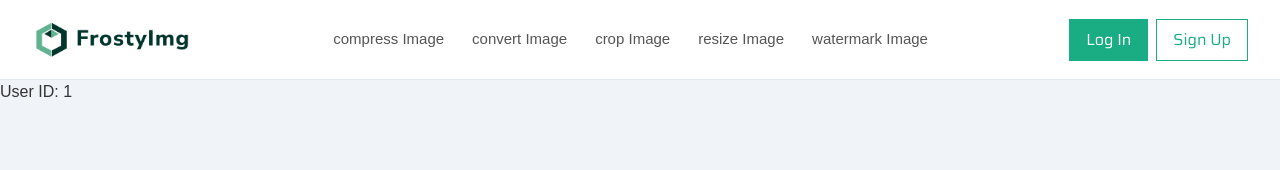
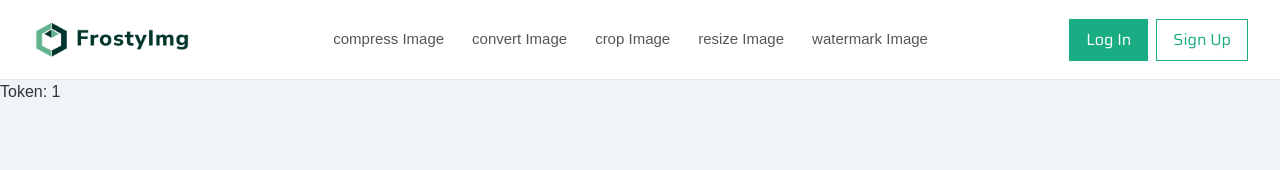
Before and after one commit to davudcarovac/imagi-craft--next, a Next.js app in the folder client/: page /reset-password/1 in a window 1280 px wide. Shown: the top 170 px of the page. Built offline with nearby package versions, Linux system fonts and the light colour scheme.

Commit message:
deploy irregularity

```diff
--- a/client/src/app/reset-password/[token]/page.tsx
+++ b/client/src/app/reset-password/[token]/page.tsx
@@ -1,12 +1,15 @@
-interface Props {
-  params: { token: string };
+import { FC } from "react";
+
+interface PageProps {
+  params: {
+    token: string;
+  };
 }
 
-const ResetPasswordPage = ({ params }: Props) => {
+const ResetPasswordPage: FC<PageProps> = ({ params }) => {
   return (
     <div>
-      {" "}
-      <h1>User ID: {params.token}</h1>
+      <h1>Token: {params.token}</h1>
     </div>
   );
 };
```
